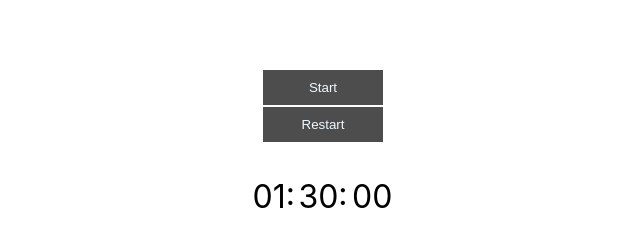
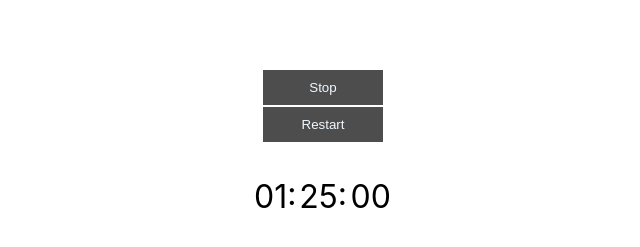
Before and after one commit to veronikos/20-timer, a React (Create React App) app: page / in a window 1280 px wide. Shown: the part 189-436 px from the top of the page, without its empty margins (337-977 px from the left). Built offline with nearby package versions, Linux system fonts and the light colour scheme.

Commit message:
add autostart prop

```diff
--- a/src/App.js
+++ b/src/App.js
@@ -3,8 +3,8 @@ import { Timer } from './components/timer'
 function App() {
   return (
     <div className="App">
-        <Timer time={6000} step={1000} />
-        <Timer time={90000} step={1000} />
+        <Timer time={6000} step={1000} autoStart={false} />
+        <Timer time={90000} step={1000} autoStart={true} />
     </div>
   );
 }
--- a/src/components/timer.jsx
+++ b/src/components/timer.jsx
@@ -3,7 +3,9 @@ import { Display } from "./Display";
 
 export const Timer = (props) => {
   const [second, setSecond] = useState(props.time)
-  const [isStart, setStart] = useState(false)
+  const [autoStart] = useState(props.autoStart)
+  const [isStart, setStart] = useState(autoStart)
+
   useEffect (() => {
     if (isStart) {
           setTimeout(() => {
```
